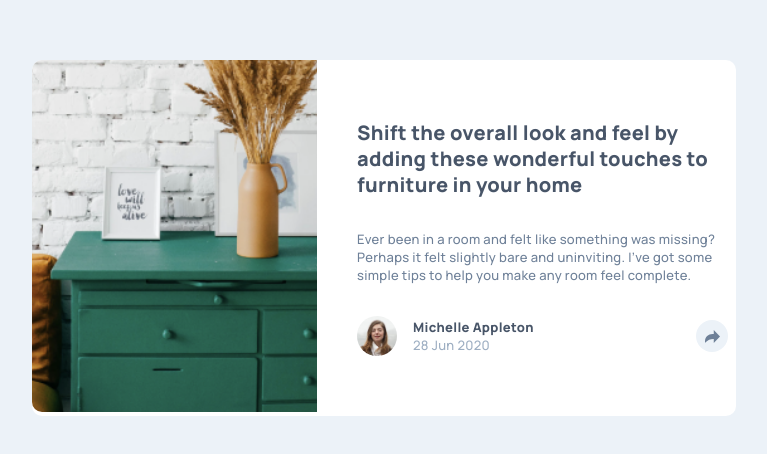
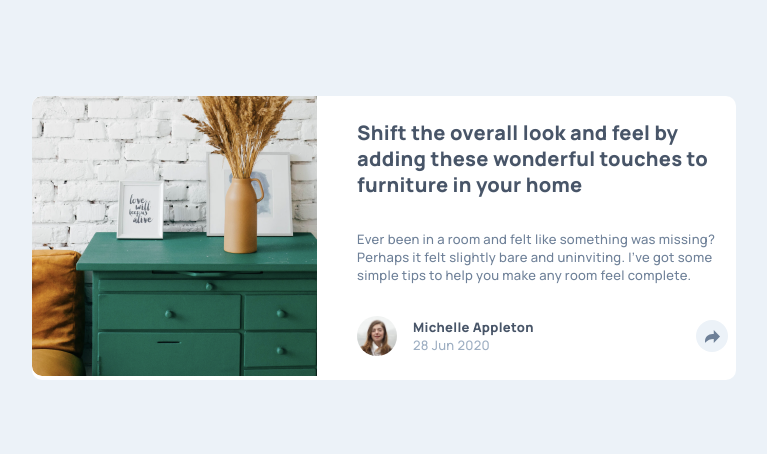
Before and after one commit to olaide-hok/article-preview, a website: page index.html in a window 1536 px wide. Shown: the part 162-616 px from the top of the page, without its empty margins (384-1151 px from the left). Drawn offline with Linux system fonts and the light colour scheme.

Commit message:
update styles

```diff
--- a/styles/styles.scss
+++ b/styles/styles.scss
@@ -70,8 +70,7 @@ body {
   background-color: $white;
   overflow: hidden;
 
-  .image {
-    width: 100%;
+  picture .image {
     object-fit: contain;
   }
 
@@ -198,6 +197,12 @@ body {
   display: none;
 }
 
+@media screen and (max-width: 375px) {
+  body {
+    height: 100%;
+  }
+}
+
 @media screen and (min-width: 768px) {
   .article-preview {
     display: flex;
@@ -209,8 +214,6 @@ body {
     overflow: visible;
 
     .image {
-      width: 13rem;
-      height: 22rem;
       object-fit: cover;
       border-top-left-radius: 10px;
       border-bottom-left-radius: 10px;
@@ -250,10 +253,6 @@ body {
     width: 44rem;
     column-gap: $spacing-500;
 
-    .image {
-      width: rem(285px);
-    }
-
     .content {
       padding: 0;
       margin-right: 0.5rem;
```
Also changed, not shown: styles/styles.css, 1 other file.
